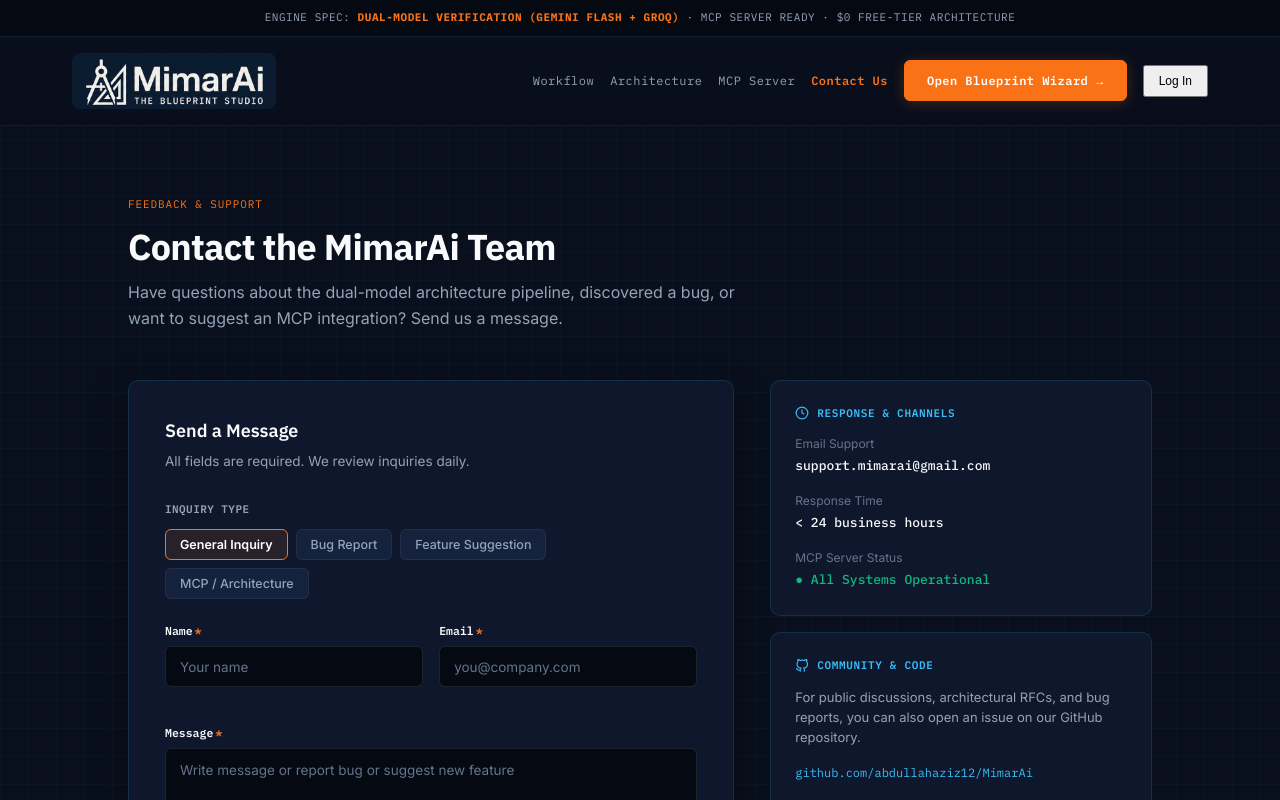
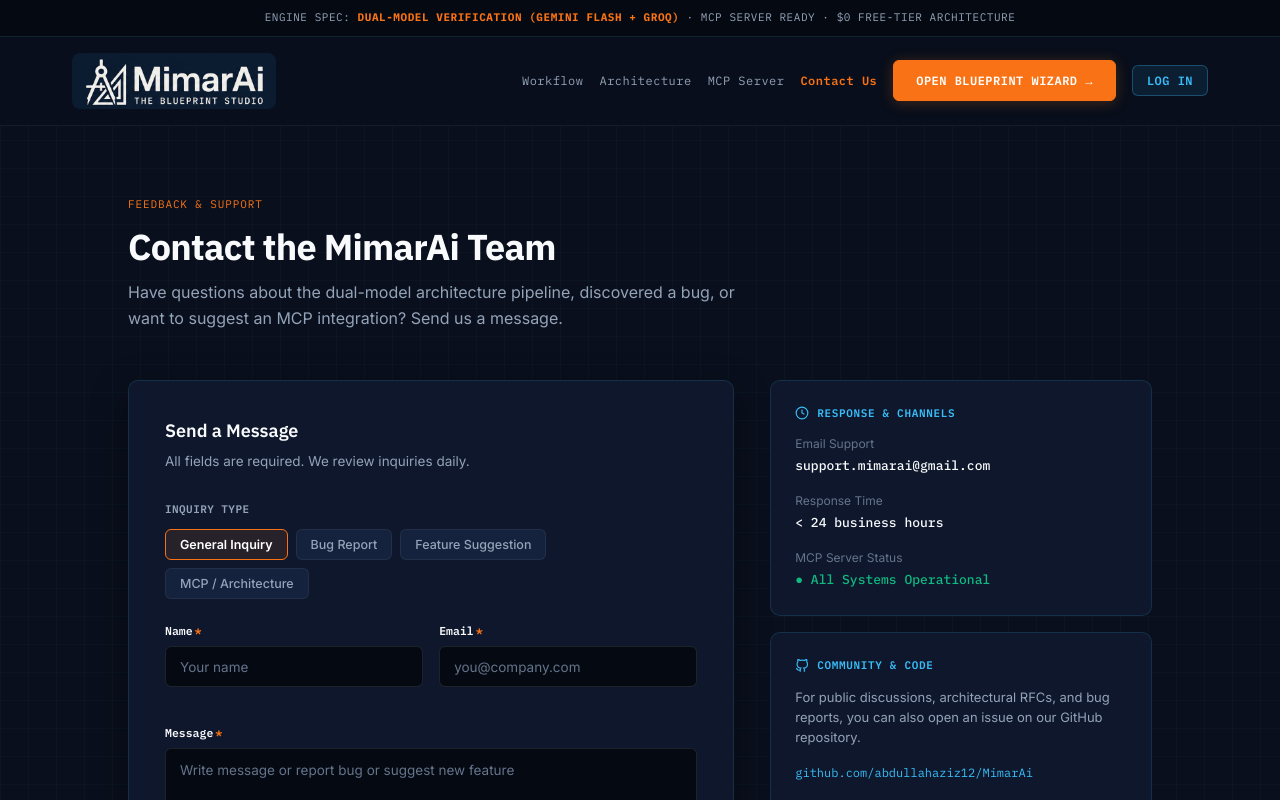
Before and after one commit to abdullahaziz12/MimarAi, a Next.js app in the folder frontend/: page /contact in a window 1280 px wide. Shown: the top 800 px of the page. Built offline with nearby package versions, Linux system fonts and the light colour scheme; no server answers.

Commit message:
style(ui): align Log In button blue cyan outline styling on Contact page to match Landing page

```diff
--- a/frontend/src/styles/contact.css
+++ b/frontend/src/styles/contact.css
@@ -152,6 +152,35 @@
     }
 .contact-page-root .nav-links .btn-primary:hover{
       background: var(--accent-orange-hover) !important;
+      transform: translateY(-1px);
+    }
+
+.contact-page-root .btn{
+      font-family: var(--font-mono);
+      font-size: 11.5px;
+      font-weight: 600;
+      letter-spacing: .04em;
+      text-transform: uppercase;
+      padding: 8px 16px;
+      border-radius: var(--radius);
+      cursor: pointer;
+      text-decoration: none;
+      display: inline-flex;
+      align-items: center;
+      gap: 8px;
+      transition: all .2s cubic-bezier(0.16, 1, 0.3, 1);
+      border: 1px solid transparent;
+      user-select: none;
+    }
+.contact-page-root .btn-outline{
+      background: rgba(56, 189, 248, 0.1) !important;
+      color: var(--blueprint-cyan) !important;
+      border-color: var(--blueprint-cyan-border) !important;
+    }
+.contact-page-root .btn-outline:hover{
+      background: rgba(56, 189, 248, 0.22) !important;
+      border-color: var(--blueprint-cyan) !important;
+      box-shadow: 0 0 14px var(--blueprint-cyan-dim) !important;
       transform: translateY(-1px);
     }
 
```
Also changed, not shown: frontend/src/styles/landing.css (+7 -6 lines).
